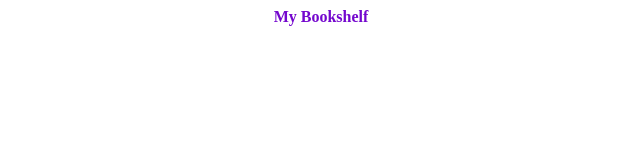
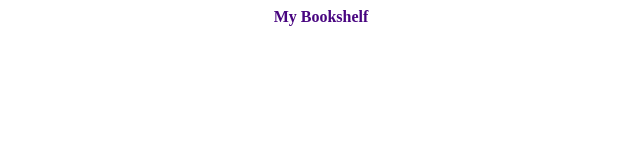
Before and after one commit to tyfreire/mybookshelf, a website: page src/public/books/index.html in a window 1280 px wide. Shown: the full height of the page, 319-959 px from the left. Drawn offline with Linux system fonts and the light colour scheme.

Commit message:
Visual improvements

```diff
--- a/src/public/books/styles.css
+++ b/src/public/books/styles.css
@@ -5,12 +5,13 @@ table,
 tr,
 td,
 th {
-  border: 0px solid;
+  border: 1px dotted;
   border-collapse: collapse;
-  color: rgb(178, 140, 214);
+  border-color: rgb(137, 136, 138);
+  color: rgb(143, 93, 222);
 }
 caption {
-  color: rgb(116, 7, 206);
+  color: rgb(72, 5, 128);
   font-weight: bold;
 }
 ul {
```
